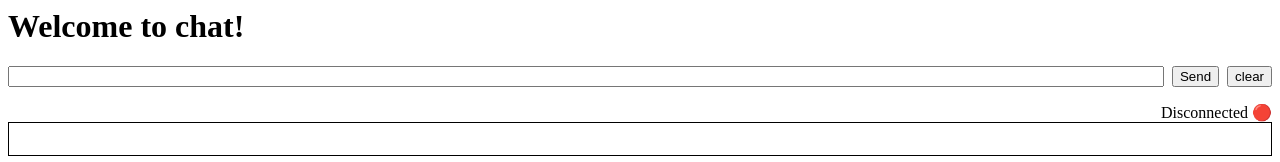
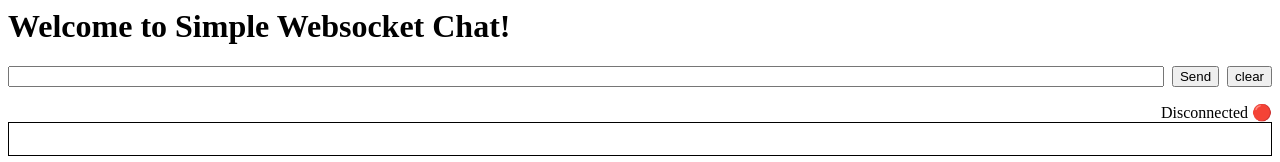
Before and after one commit to sergeychernyshev/simple-websocket-chat, a website: page src/index.html in a window 1280 px wide. Drawn offline with Linux system fonts and the light colour scheme.

Commit message:
Updated Title!

```diff
--- a/src/index.html
+++ b/src/index.html
@@ -26,7 +26,7 @@
   </head>
 
   <body>
-    <h1>Welcome to chat!</h1>
+    <h1>Welcome to Simple Websocket Chat!</h1>
 
     <form action="/send" method="POST">
       <input type="text" name="message" id="message" />
```
